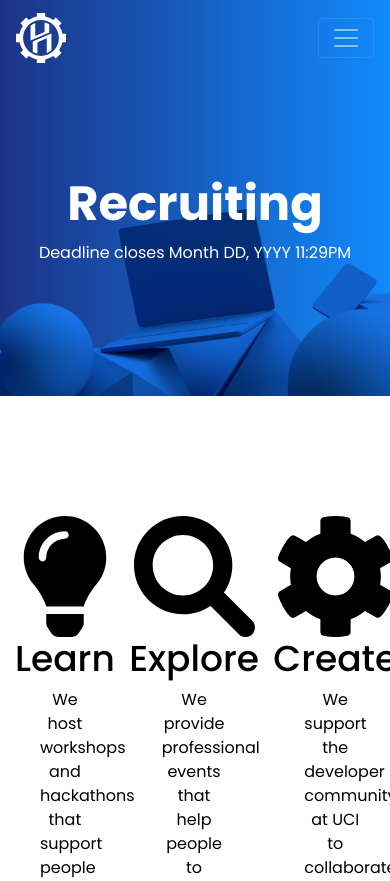
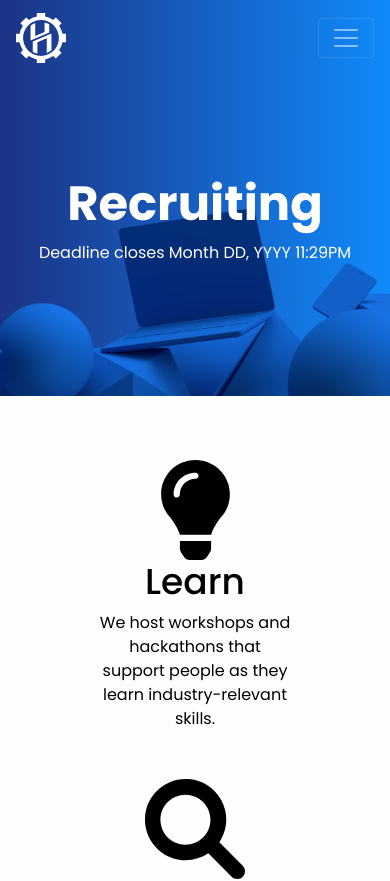
Before and after one commit to HackAtUCI/Club-Site, a React (Create React App) app: page /recruit in a window 390 px wide. Shown: the top 881 px of the page. Built offline with nearby package versions, Linux system fonts and the light colour scheme.

Commit message:
Add responsive CSS for mobile

```diff
--- a/src/app/views/recruit/CommitteeDropdown.scss
+++ b/src/app/views/recruit/CommitteeDropdown.scss
@@ -40,3 +40,11 @@ section {
     color: white;
     float: right;
 }
+
+.description-section {
+    text-align: left;
+}
+
+@media (max-width: 1000px) {
+    .dropdown-btn { width: 90% }
+}
--- a/src/app/views/recruit/CommitteeDropdownButton.js
+++ b/src/app/views/recruit/CommitteeDropdownButton.js
@@ -22,10 +22,14 @@ function CommitteeDropdownButton({committeeName, aboutText, keyQuals, prefQuals=
             <Collapse in={open} className="dropdown-section">
                 <div id="collapse-text">
                     <div className="description-section">
-                        <b>About</b>
-                        <p>{aboutText}</p>
+
+                        <p>
+                            <b>About</b>
+                            <br/>
+                            {aboutText}
+                        </p>
                         <br/>
-                        <b>Key Qualifications</b>
+                        <p><b>Key Qualifications</b></p>
                         <ul>{keyQuals.map(text => <li>{text}</li>)}</ul>
                         { prefQuals.length > 0 ? <div>
                             <b>Preferred Qualifications</b>
--- a/src/app/views/recruit/Recruit.js
+++ b/src/app/views/recruit/Recruit.js
@@ -20,7 +20,7 @@ function Recruit(props) {
         </div>
 
         <div>
-            <section className="container adjective-grid">
+            <section className="adjective-grid">
                 <div className="adjective-card">
                     <img src={LightbulbIcon} alt="lightbulb" />
                     <h3>Learn</h3>
--- a/src/app/views/recruit/Recruit.scss
+++ b/src/app/views/recruit/Recruit.scss
@@ -6,20 +6,33 @@ html {
 
 .adjective-grid {
     display: grid;
-    grid-template-columns: auto auto auto;
-    column-gap: 4%;
+    grid-gap: 2rem;
+    grid-template-columns: repeat(3, 1fr);
+    grid-auto-rows: minmax(100px, auto);
+
+    margin: 4rem 0 4rem 0;
 }
 
 .adjective-card {
     img {
-        height: 20%;
+        height: 100px;
     }
     p {
         text-align: center;
+        width: 80%;
     }
 }
 
 .committee-section {
     background-color: $light-grey;
-    // display: flex;
+    padding: 2em 0 2em 0;
 }
+
+@media (max-width: 1000px) {
+    .adjective-grid { grid-template-columns: 1fr; }
+    .adjective-card {
+        p {
+            width: 50%;
+        }
+    }
+}
```
